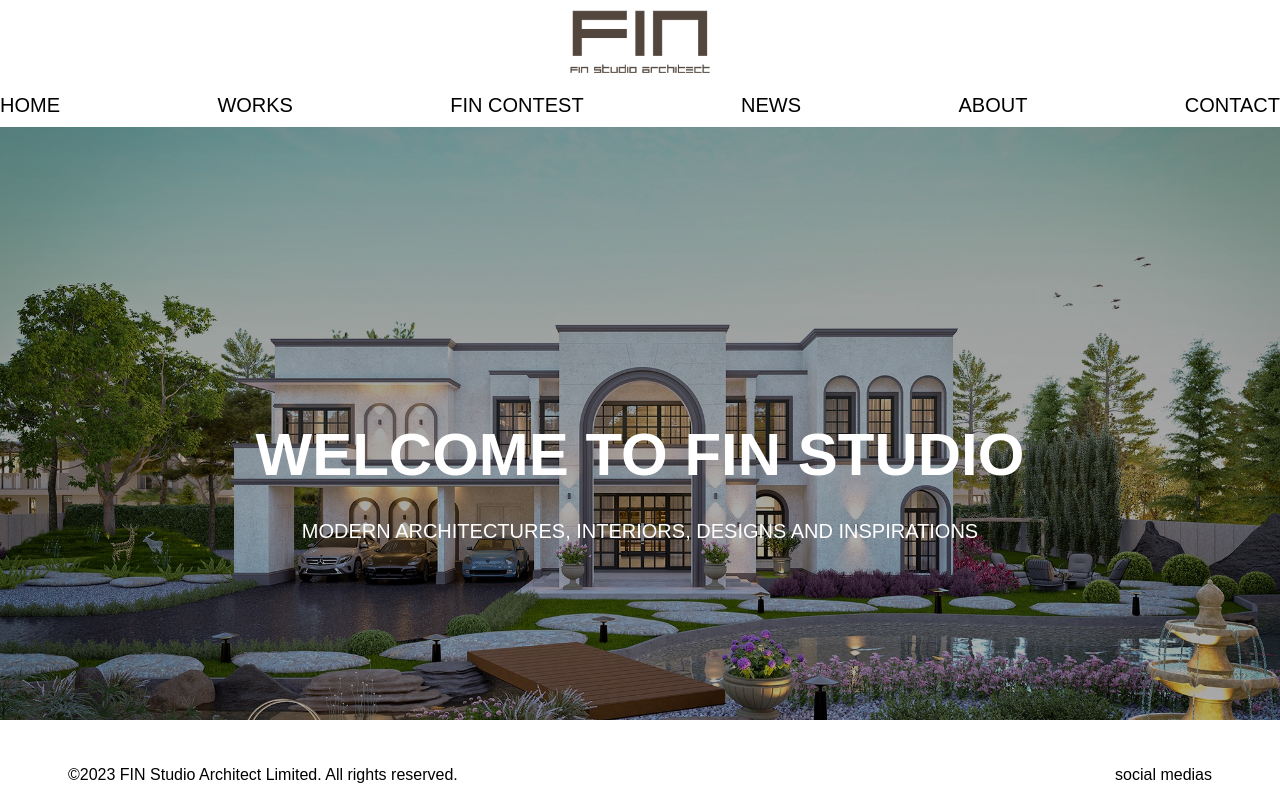
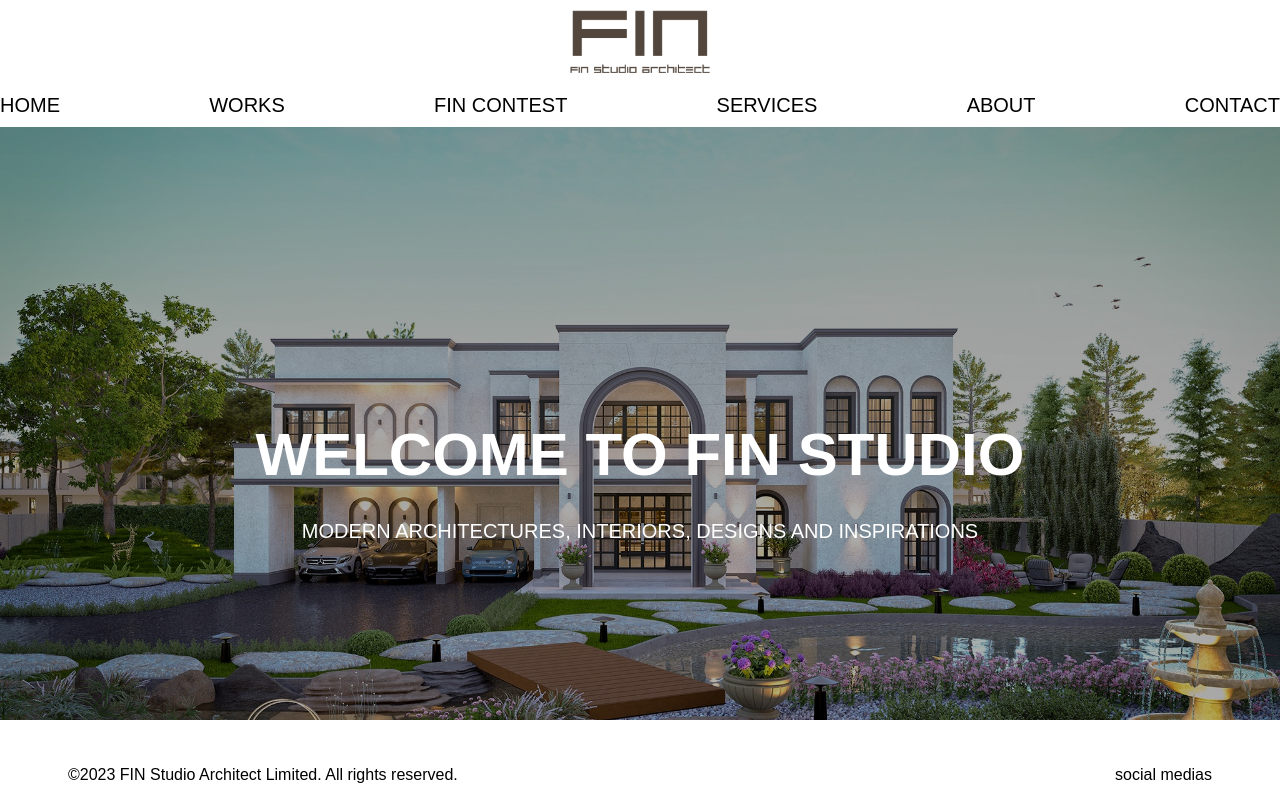
Before and after one commit to thanatP-Bz/fin-studio, a Next.js app: page / in a window 1280 px wide. Built offline with nearby package versions, Linux system fonts and the light colour scheme; a web font is replaced by a local one.

Commit message:
chaged navbar

```diff
--- a/src/components/navbar/Navbar.jsx
+++ b/src/components/navbar/Navbar.jsx
@@ -22,8 +22,8 @@ const links = [
   },
   {
     id: 4,
-    title: "news",
-    url: "/news",
+    title: "services",
+    url: "/services",
   },
   {
     id: 5,
--- a/src/components/navbar/NavbarMain.jsx
+++ b/src/components/navbar/NavbarMain.jsx
@@ -21,8 +21,8 @@ const links = [
   },
   {
     id: 4,
-    title: "news",
-    url: "/news",
+    title: "services",
+    url: "/services",
   },
   {
     id: 5,
```
